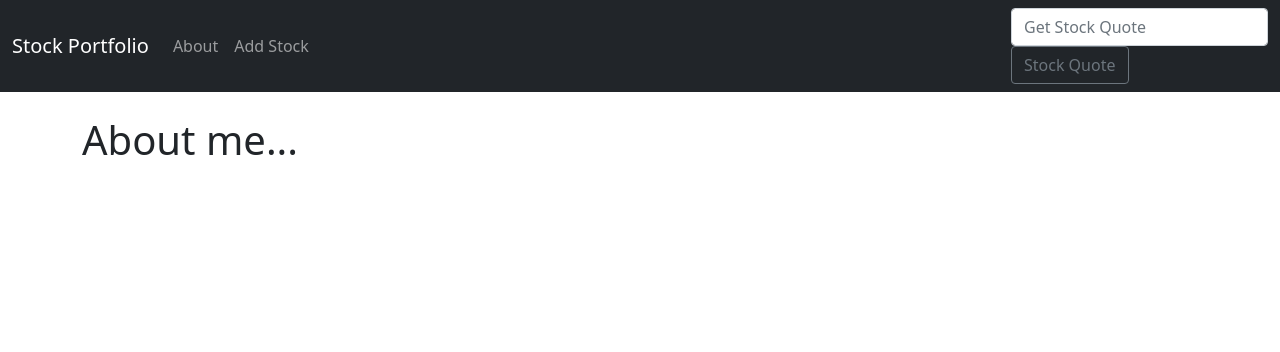
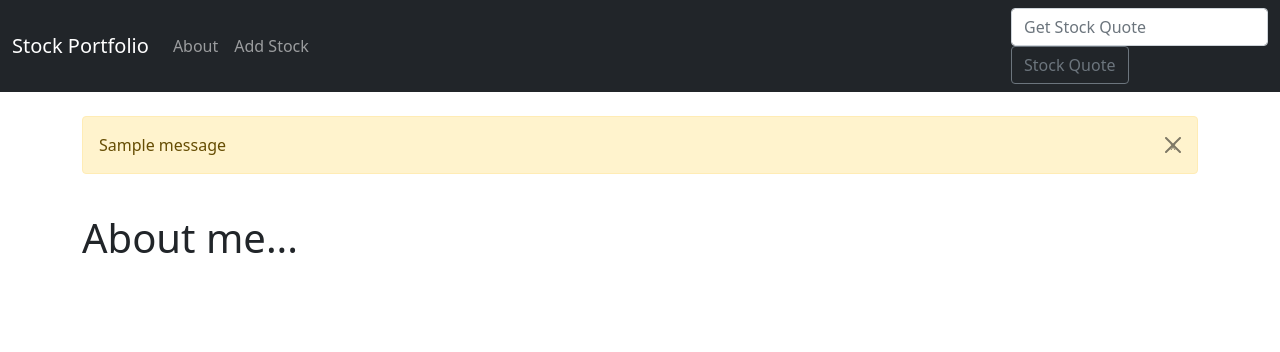
Before and after one commit to haikirei/djangostock, a Django app: page /about.html in a window 1280 px wide. Shown: the top 352 px of the page. Run offline with Django 4.2, Linux system fonts and the light colour scheme; tables that the repository leaves empty hold one stand-in row (values such as "Sample post"); one stand-in notice (Sample message) is shown.

Commit message:
add dismissible messages

```diff
--- a/stocks/quotes/templates/base.html
+++ b/stocks/quotes/templates/base.html
@@ -40,6 +40,18 @@
 
     <div class="container">
     <br/>
+
+    {% if messages %}
+      {% for message in messages %}
+        <div class="alert alert-warning alert-dismissible fade show" role="alert">
+          <button type="button" class="btn-close" data-bs-dismiss="alert">
+            <small><sup>x</sup></small>
+          </button>
+          {{ message }}
+        </div><br />
+      {% endfor %}
+    {% endif %}
+
     {% block content %}
     {% endblock %}
     </div>
```
Also changed, not shown: stocks/db.sqlite3.
